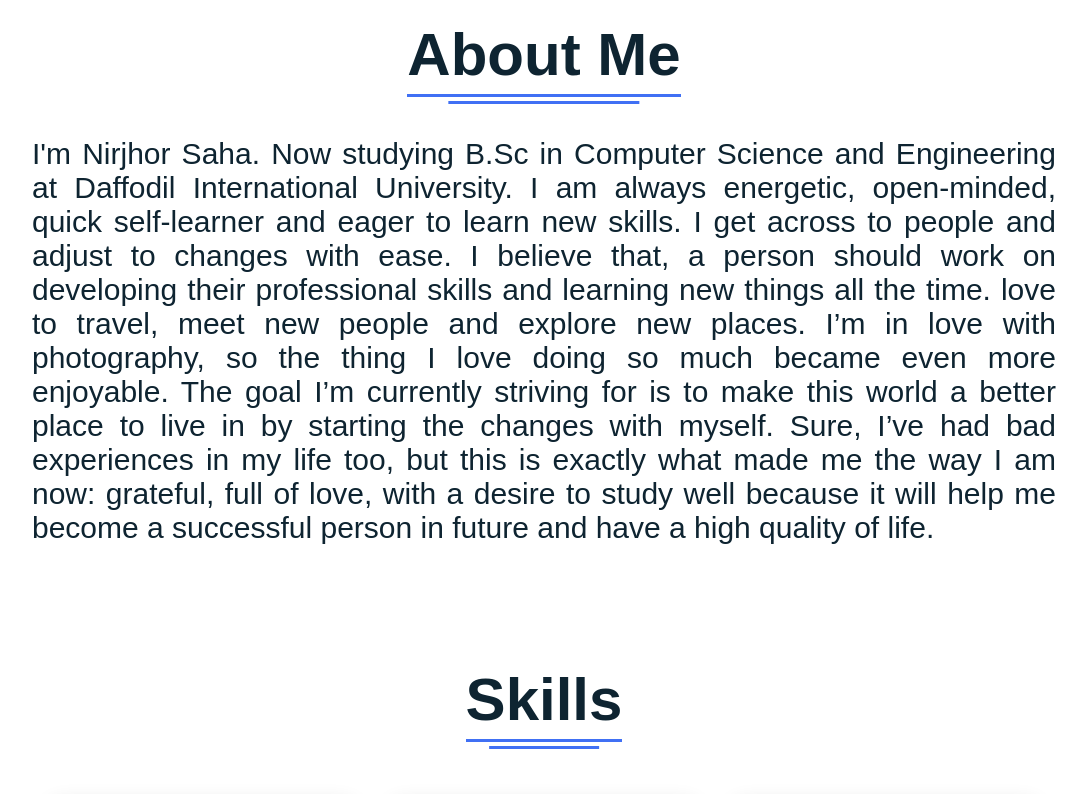
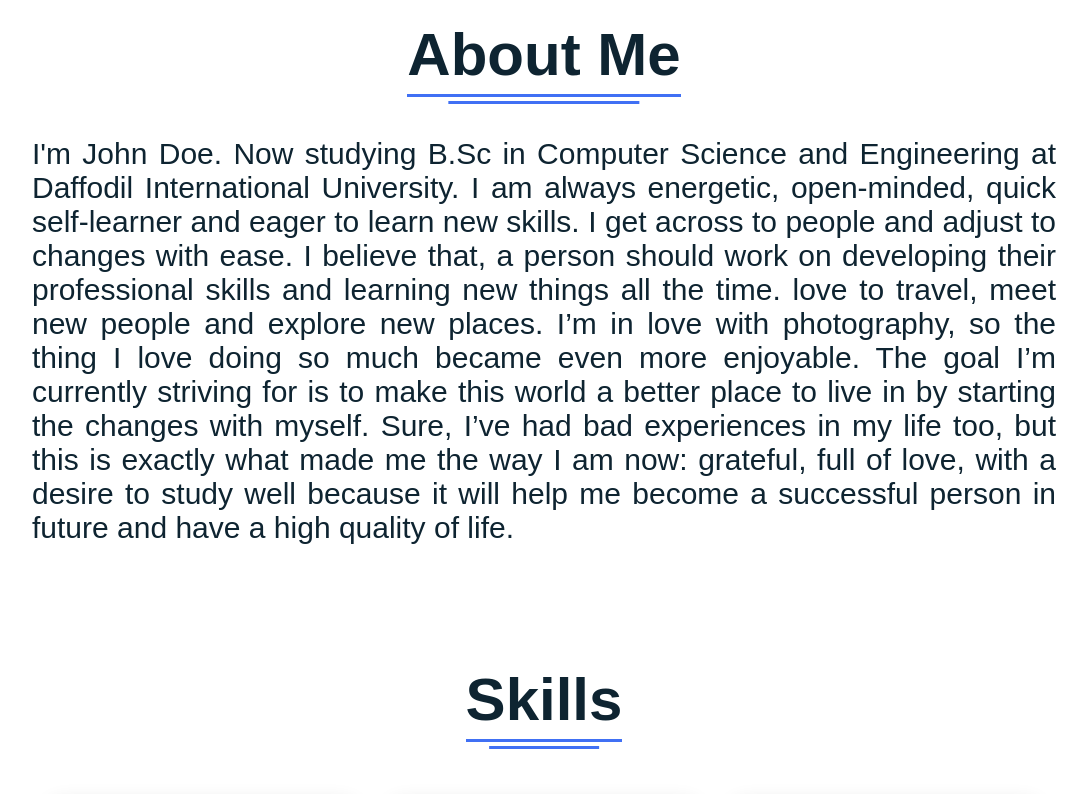
Before and after one commit to webhelpercloud/portfolio-4, a plain HTML site: page index.html in a window 1280 px wide. Shown: the part 860-1654 px from the top of the page, without its empty margins (96-1183 px from the left). Drawn offline with Linux system fonts and the light colour scheme; a web font is replaced by a local one.

Commit message:
Add files via upload

```diff
--- a/index.html
+++ b/index.html
@@ -5,7 +5,7 @@
     <meta http-equiv="X-UA-Compatible" content="IE=edge" />
     <meta name="viewport" content="width=device-width, initial-scale=1.0" />
     <!-- <link rel="shortcut icon" type="image/jpg" href="/image/cover.jpg"> -->
-    <title>Nirjhor Saha</title>
+    <title>John Doe</title>
     <link rel="stylesheet" href="style.css" />
     <link rel="stylesheet" href="https://cdnjs.cloudflare.com/ajax/libs/font-awesome/6.0.0/css/all.min.css"/>
 </head>
@@ -61,7 +61,7 @@
             <div class="about-details">
                 <div class="right">
                     <p>
-                        I'm Nirjhor Saha. Now studying B.Sc in Computer Science and Engineering at Daffodil International University. I am always energetic, open-minded, quick self-learner and eager to learn new skills. I get across to people and adjust to changes with ease. I believe that, a person should work on developing their professional skills and learning new things all the time. love to travel, meet new people and explore new places. I’m in love with photography, so the thing I love doing so much became even more enjoyable. The goal I’m currently striving for is to make this world a better place to live in by starting the changes with myself. Sure, I’ve had bad experiences in my life too, but this is exactly what made me the way I am now: grateful, full of love, with a desire to study well because it will help me become a successful person in future and have a high quality of life.
+                        I'm John Doe. Now studying B.Sc in Computer Science and Engineering at Daffodil International University. I am always energetic, open-minded, quick self-learner and eager to learn new skills. I get across to people and adjust to changes with ease. I believe that, a person should work on developing their professional skills and learning new things all the time. love to travel, meet new people and explore new places. I’m in love with photography, so the thing I love doing so much became even more enjoyable. The goal I’m currently striving for is to make this world a better place to live in by starting the changes with myself. Sure, I’ve had bad experiences in my life too, but this is exactly what made me the way I am now: grateful, full of love, with a desire to study well because it will help me become a successful person in future and have a high quality of life.
                     </p>
                     <!-- <div class="button">
                         <button>Download CV</button>
@@ -278,7 +278,7 @@
     <!-- Footer Section Start -->
     <footer>
         <div class="text">
-            <span><a href="#">Nirjhor Saha</a> | &#169; 2022 All Rights Reserved</span>
+            <span><a href="#">John Doe</a> | &#169; 2022 All Rights Reserved</span>
         </div>
     </footer>
     <!-- Footer Section End -->
```
